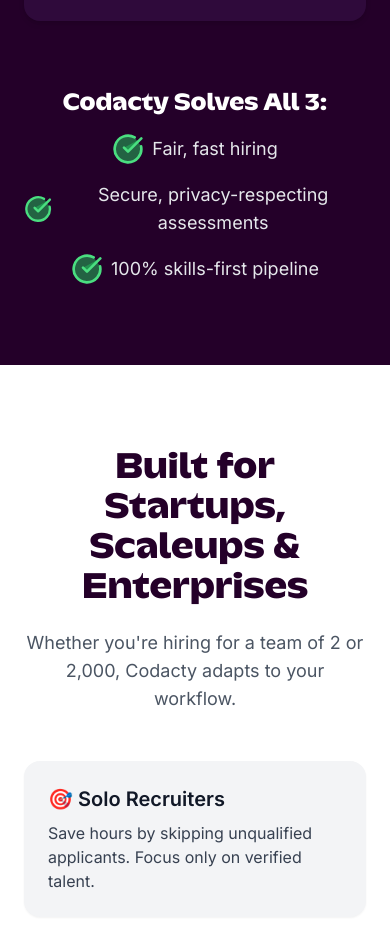
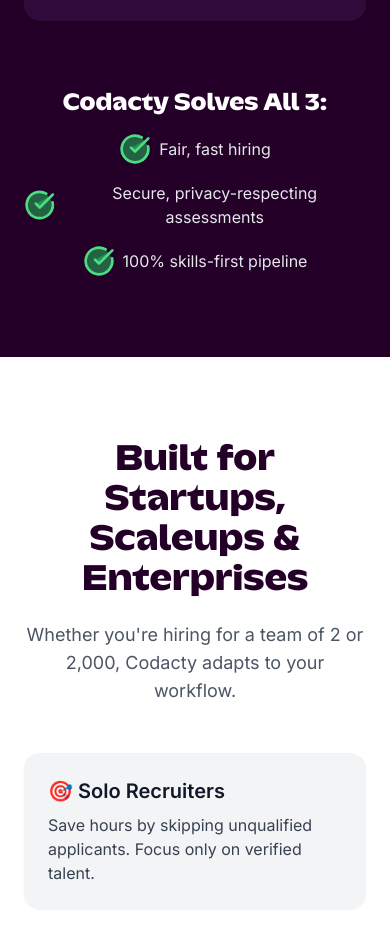
Before and after one commit to CodeStarGM/Codacty, a Next.js app: page / in a window 390 px wide. Shown: the part 6880-7810 px from the top of the page. Built offline with nearby package versions, Linux system fonts and the light colour scheme.

Commit message:
mobile responsive

```diff
--- a/src/sections/FixHiring.jsx
+++ b/src/sections/FixHiring.jsx
@@ -48,7 +48,7 @@
               Codacty Solves All 3:
             </h3>
 
-            <ul className=" text-lg gap-4 flex-wrap text-gray-200 flex  items-start justify-center">
+            <ul className=" lg:text-lg gap-4 flex-wrap text-gray-200 flex  items-start justify-center">
               <li className="flex items-center gap-2">
                 <CircleCheckBig className="fill-green-500/50 stroke-green-400 size-8" />{" "}
                 <span> Fair, fast hiring</span>
```
